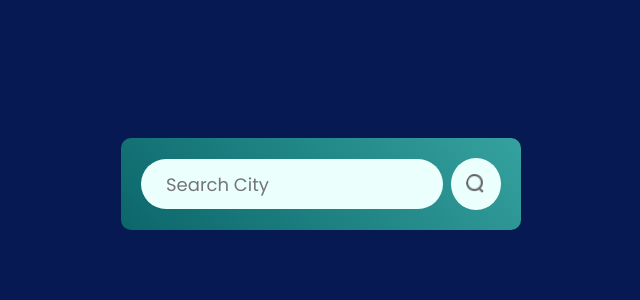
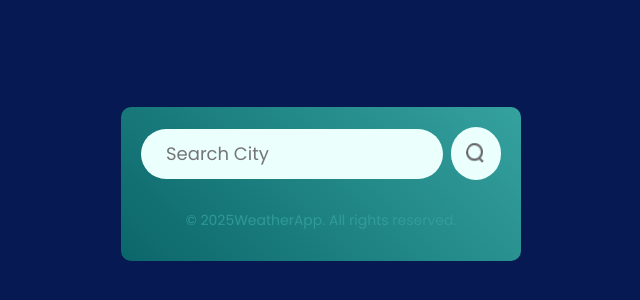
Before and after one commit to Wwweero/WeatherAppProject, a React (Vite) app: page / in a window 1280 px wide. Shown: the part 216-516 px from the top of the page, without its empty margins (319-959 px from the left). Built offline with nearby package versions, Linux system fonts and the light colour scheme; no server answers.

Commit message:
Added copyright footer, feelslike weather data and changed conditional rendering

```diff
--- a/src/components/Weather.css
+++ b/src/components/Weather.css
@@ -52,6 +52,12 @@
     line-height: 1;
 }
 
+.feels-like{
+    font-size: 15px;
+    color:#97FEED ;
+    margin-top: 5px;
+}
+
 .location{
     color: #fff;
     font-size: 40px;
@@ -84,6 +90,16 @@
     margin-top: 10px;
 }
 
+
+.footer{
+    margin-top: 20px;
+    padding: 10px;
+    font-size: 14px;
+    text-align: center;
+    color:#35A29F;
+    opacity: 0.8;
+}
+
 @media screen and (max-width: 600px) {
     .weather {
         padding: 15px;
--- a/src/components/Weather.jsx
+++ b/src/components/Weather.jsx
@@ -16,8 +16,10 @@ import wind_icon from '../assets/wind.png'
 
 const Weather = () => {
 
-    const inputRef = useRef()
+    const inputRef = useRef();
     const [weatherData, setWeatherData] = useState(false);
+
+
 
 
     const allIcons = {
@@ -64,6 +66,7 @@ const Weather = () => {
                 humidity: data.main.humidity,
                 windSpeed: data.wind.speed,
                 temperature: Math.floor(data.main.temp),
+                feelsLike: Math.floor(data.main.feels_like),
                 location: data.name,
                 icon: icon
             })
@@ -97,9 +100,6 @@ const Weather = () => {
     >
 
 
-
-
-
         <motion.div
         className="search-bar"
         initial={{y: -20}}
@@ -112,12 +112,11 @@ const Weather = () => {
             <img src={search_icon} alt="" onClick={()=>search(inputRef.current.value)}/>
         </motion.div>
 
-        {weatherData?<>
-
-
-
+    {weatherData && (
+    <>
         <img src={weatherData.icon} alt="" className='weather-icon'/>
         <p className='temperature'>{weatherData.temperature}°C</p>
+        <p className="feels-like">Feels Like {weatherData.feelsLike}°C</p>
         <p className='location'>{weatherData.location}</p>
         <div className="weather-data">
             <div className="column">
@@ -136,12 +135,16 @@ const Weather = () => {
             </div>
         </div>
 
+    </>
+        )}
 
 
-        </>:<></>}
 
-    </motion.div>
-  )
+        <footer className="footer">
+            <p> © {new Date().getFullYear()}WeatherApp. All rights reserved. </p>
+        </footer>
+
+    </motion.div>  );
 }
 
 export default Weather
```
